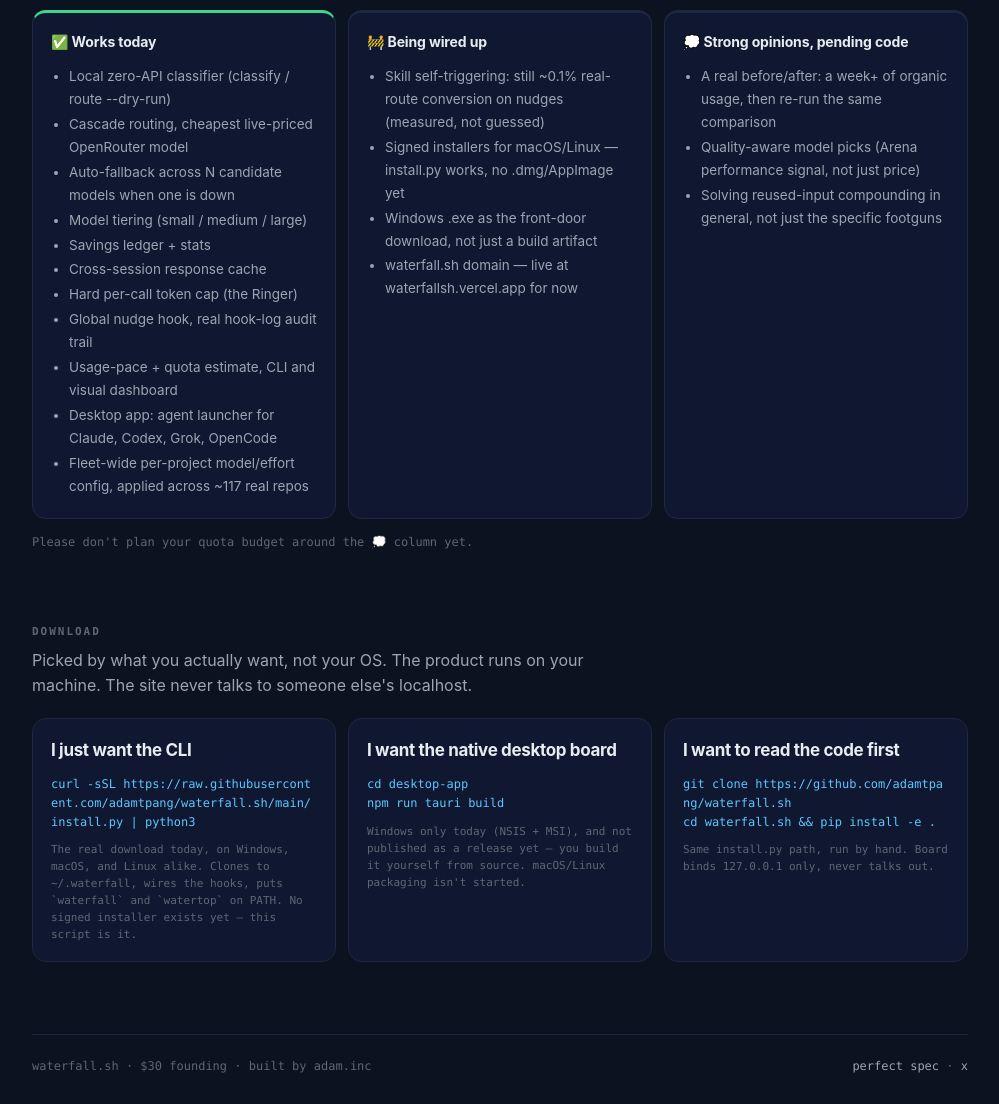
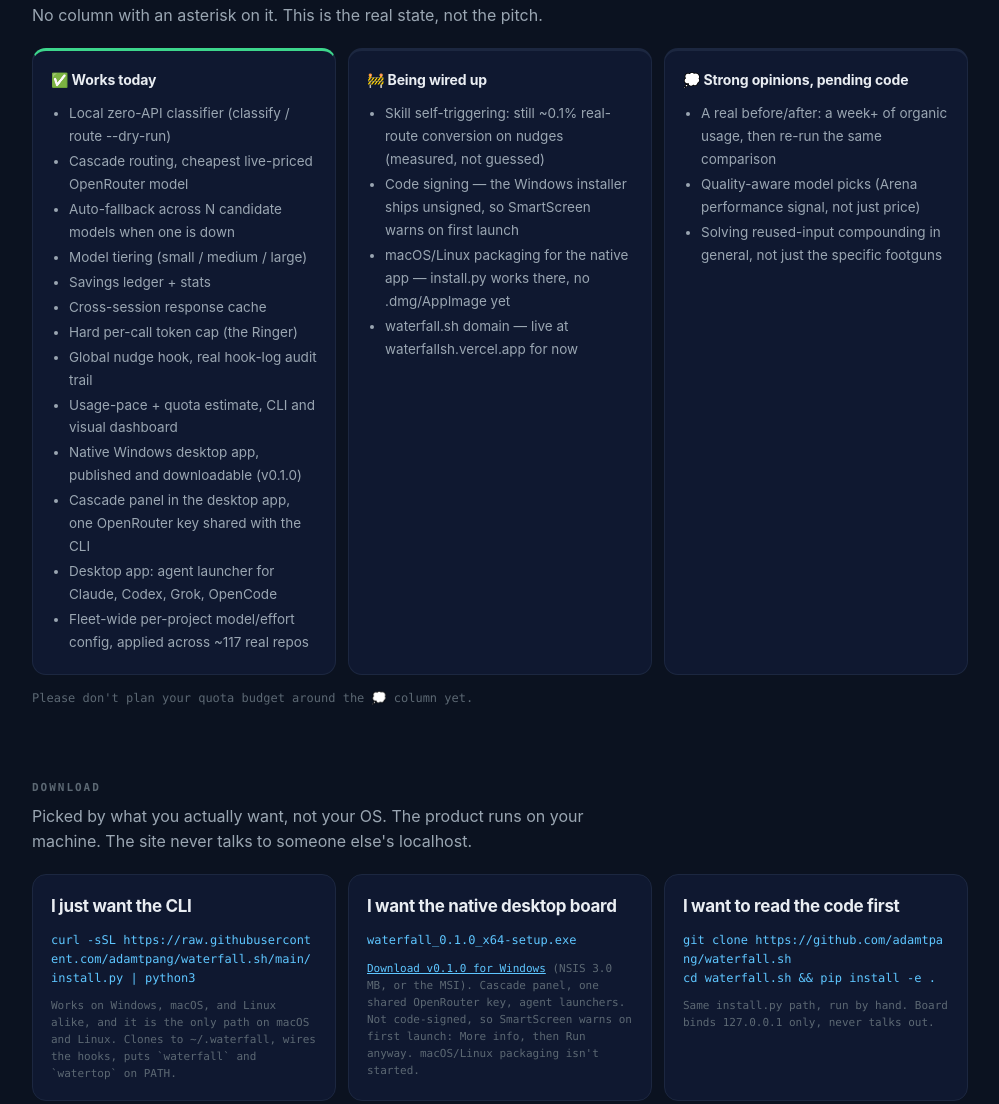
Before and after one commit to adamtpang/waterfall.sh, a plain HTML site: page index.html in a window 1280 px wide. Shown: the part 1548-2652 px from the top of the page, without its empty margins (140-1139 px from the left). Drawn offline with Linux system fonts and the light colour scheme.

Commit message:
feat: Download for Windows button, pointing at the real v0.1.0 release
The hero now carries a real download link to the published NSIS
installer, verified resolving HTTP 200. Status table and Download
section updated to match what actually shipped: the native app is real
and downloadable, the remaining gaps are code signing and macOS/Linux
packaging, not the build itself.

```diff
--- a/index.html
+++ b/index.html
@@ -56,6 +56,8 @@
   .price-card .amt span{font-size:16px;color:var(--faint)}
   .price-card p{color:var(--dust);margin:10px 0 18px;font-size:14.5px}
   .price-card .btn{width:100%}
+  .price-card .btn.dl{margin-top:8px;gap:8px}
+  .dl-icon{font-family:var(--mono);font-size:15px;line-height:1;color:var(--accent)}
   .fine{display:block;margin-top:10px;font-family:var(--mono);font-size:11px;color:var(--faint)}
   .proof{display:grid;grid-template-columns:repeat(3,1fr);gap:10px;margin-top:36px}
   @media(max-width:640px){.proof{grid-template-columns:1fr}}
@@ -115,7 +117,10 @@
       <div class="amt">$30 <span>founding, once</span></div>
       <p>Unlock the board and the cascade. Test it on yourself. If it is not easier than opening another grok terminal, it is not done.</p>
       <a class="btn primary" href="https://buy.stripe.com/4gM14n0wy7cFbIAecVaMU1J">Buy waterfall</a>
-      <span class="fine">Stripe checkout. Then /thanks for install.</span>
+      <a class="btn ghost dl" href="https://github.com/adamtpang/waterfall.sh/releases/latest/download/waterfall_0.1.0_x64-setup.exe">
+        <span class="dl-icon">↓</span> Download for Windows
+      </a>
+      <span class="fine">v0.1.0 · 3.0 MB installer · unsigned, SmartScreen shows a warning</span>
     </aside>
   </section>
 
@@ -166,6 +171,8 @@
         <li>Hard per-call token cap (the Ringer)</li>
         <li>Global nudge hook, real hook-log audit trail</li>
         <li>Usage-pace + quota estimate, CLI and visual dashboard</li>
+        <li>Native Windows desktop app, published and downloadable (v0.1.0)</li>
+        <li>Cascade panel in the desktop app, one OpenRouter key shared with the CLI</li>
         <li>Desktop app: agent launcher for Claude, Codex, Grok, OpenCode</li>
         <li>Fleet-wide per-project model/effort config, applied across ~117 real repos</li>
       </ul>
@@ -174,8 +181,8 @@
       <h3>🚧 Being wired up</h3>
       <ul>
         <li>Skill self-triggering: still ~0.1% real-route conversion on nudges (measured, not guessed)</li>
-        <li>Signed installers for macOS/Linux — install.py works, no .dmg/AppImage yet</li>
-        <li>Windows .exe as the front-door download, not just a build artifact</li>
+        <li>Code signing — the Windows installer ships unsigned, so SmartScreen warns on first launch</li>
+        <li>macOS/Linux packaging for the native app — install.py works there, no .dmg/AppImage yet</li>
         <li>waterfall.sh domain — live at waterfallsh.vercel.app for now</li>
       </ul>
     </article>
@@ -196,13 +203,12 @@
     <article class="card">
       <h3>I just want the CLI</h3>
       <pre>curl -sSL https://raw.githubusercontent.com/adamtpang/waterfall.sh/main/install.py | python3</pre>
-      <p class="soon">The real download today, on Windows, macOS, and Linux alike. Clones to ~/.waterfall, wires the hooks, puts `waterfall` and `watertop` on PATH. No signed installer exists yet — this script is it.</p>
+      <p class="soon">Works on Windows, macOS, and Linux alike, and it is the only path on macOS and Linux. Clones to ~/.waterfall, wires the hooks, puts `waterfall` and `watertop` on PATH.</p>
     </article>
     <article class="card">
       <h3>I want the native desktop board</h3>
-      <pre>cd desktop-app
-npm run tauri build</pre>
-      <p class="soon">Windows only today (NSIS + MSI), and not published as a release yet — you build it yourself from source. macOS/Linux packaging isn't started.</p>
+      <pre>waterfall_0.1.0_x64-setup.exe</pre>
+      <p class="soon"><a href="https://github.com/adamtpang/waterfall.sh/releases/latest" style="color:var(--accent)">Download v0.1.0 for Windows</a> (NSIS 3.0 MB, or the MSI). Cascade panel, one shared OpenRouter key, agent launchers. Not code-signed, so SmartScreen warns on first launch: More info, then Run anyway. macOS/Linux packaging isn't started.</p>
     </article>
     <article class="card">
       <h3>I want to read the code first</h3>
```
